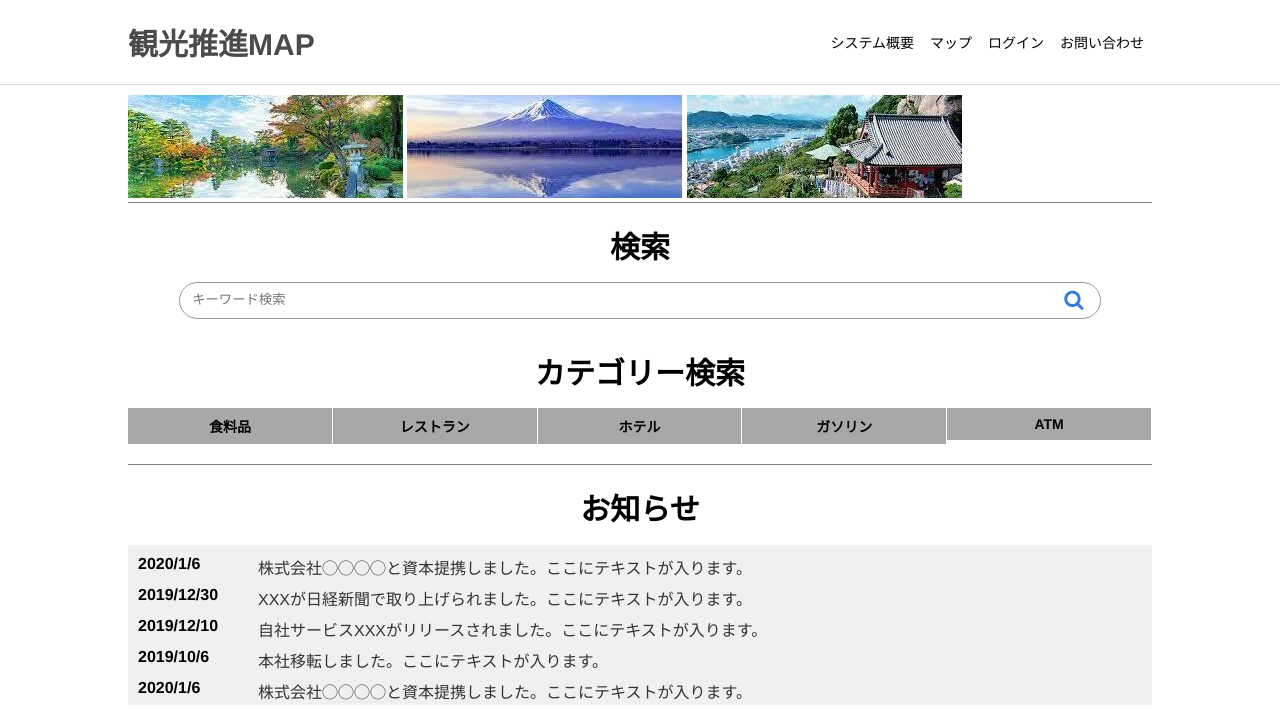
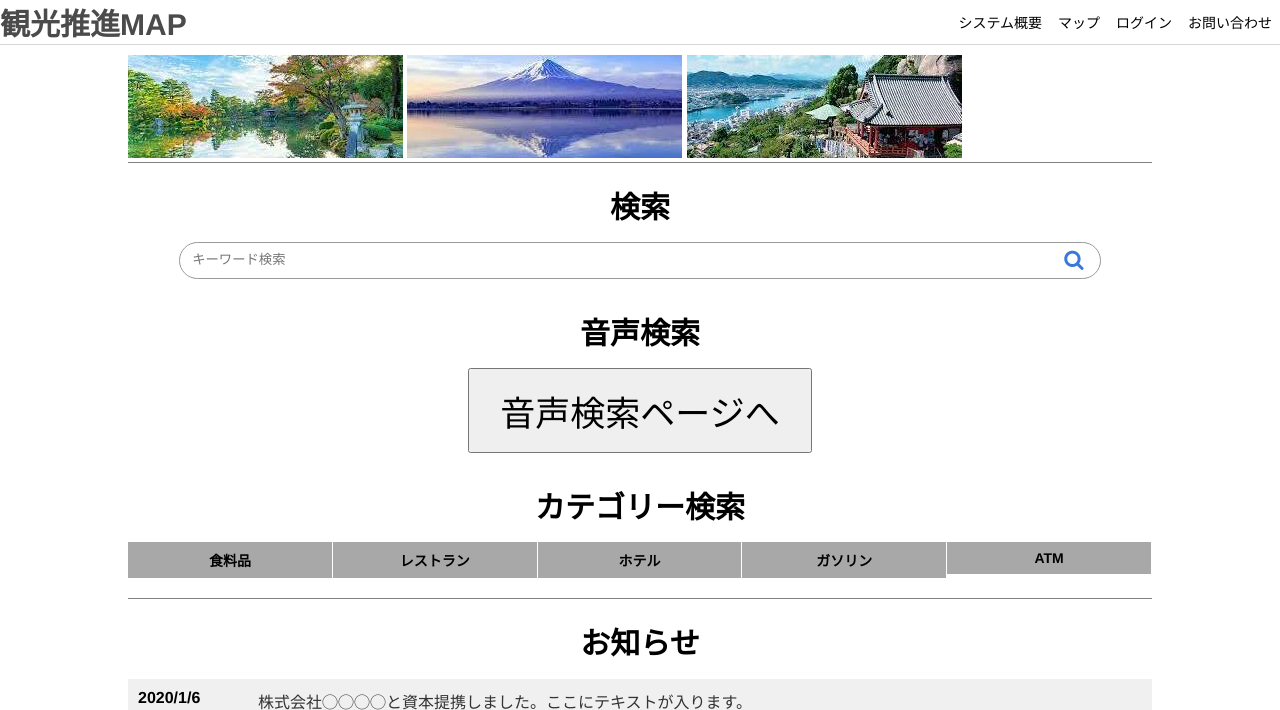
Before and after one commit to kazumaru18/grad2021_groupC, a Django app: page /map/ in a window 1280 px wide. Shown: the top 710 px of the page. Run offline with Django 3.2, Linux system fonts and the light colour scheme; some libraries are stand-ins or nearby versions.

Commit message:
トップページ　音声入力ボタン

```diff
--- a/map/templates/index.html
+++ b/map/templates/index.html
@@ -60,6 +60,10 @@
             <input type="text" size="55%" placeholder="キーワード検索">
             <input class="musimegane" type="submit" value="&#xf002">
         </form>
+        <h1 class="search-subtitle">音声検索</h1>
+        <div class="ons">
+          <a href="http://localhost:3000/"><button>音声検索ページへ</button></a>
+        </div>
         <h1 class="search-subtitle">カテゴリー検索</h1>
         <ul class="menu">
             <li><a href='map?q=食料品'><strong>食料品</strong></a>
--- a/static/css/style.css
+++ b/static/css/style.css
@@ -11,7 +11,7 @@ body {
 header {
   margin: 0px 0px 5px 0px;
   border-bottom: solid 1px #d8d6d6;
-    padding: 20px 10% 20px;
+  padding:header 20px 10% 20px;
   position: static;
   top: 0;
   width: 100%;
@@ -25,7 +25,6 @@ header {
 }
 
 @media screen and (max-width: 680px) {
-
   .pc-nav{
     display:none;
   }
@@ -158,14 +157,20 @@ main {
   padding: 0px 0px 15px 0px;
 }
 
+.ons {
+  text-align: center;
+}
+
+.ons button {
+  padding: 15px 30px;
+  font-size: 35px;
+}
+
 .search-subtitle {
   text-align: center;
   padding: 30px 0px 15px 0px;
 }
 
-*{
-  box-sizing: border-box;
-}
 ul,li{
   list-style: none;
   margin: 0;
@@ -205,7 +210,6 @@ ul.menu > li > ul > li > a{
   background-color: #e4e4e4;
   border-top: 1px solid #fff;
 }
-
 
 .news {
   margin: 0 auto;
```
Lines whose indentation alone changed are shown as unchanged.
